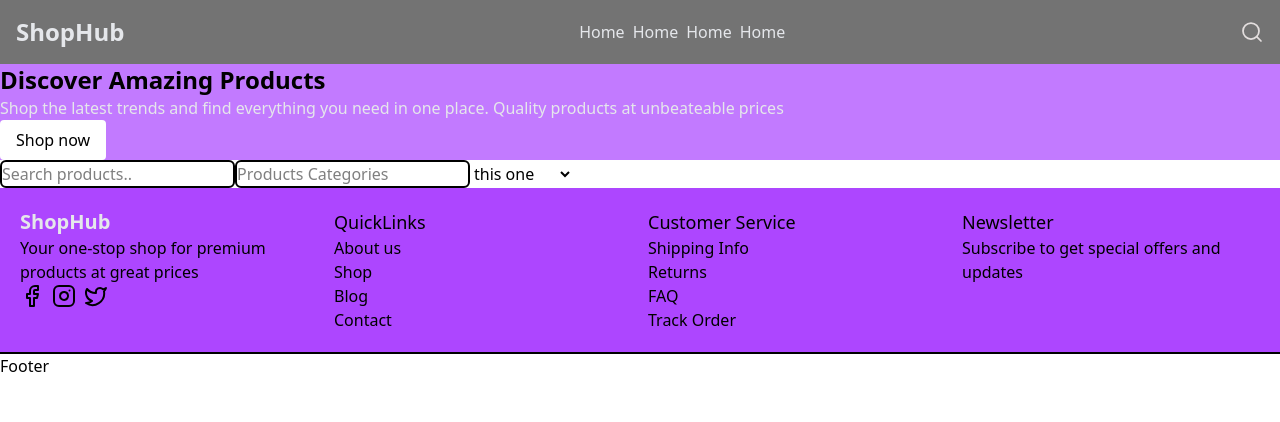
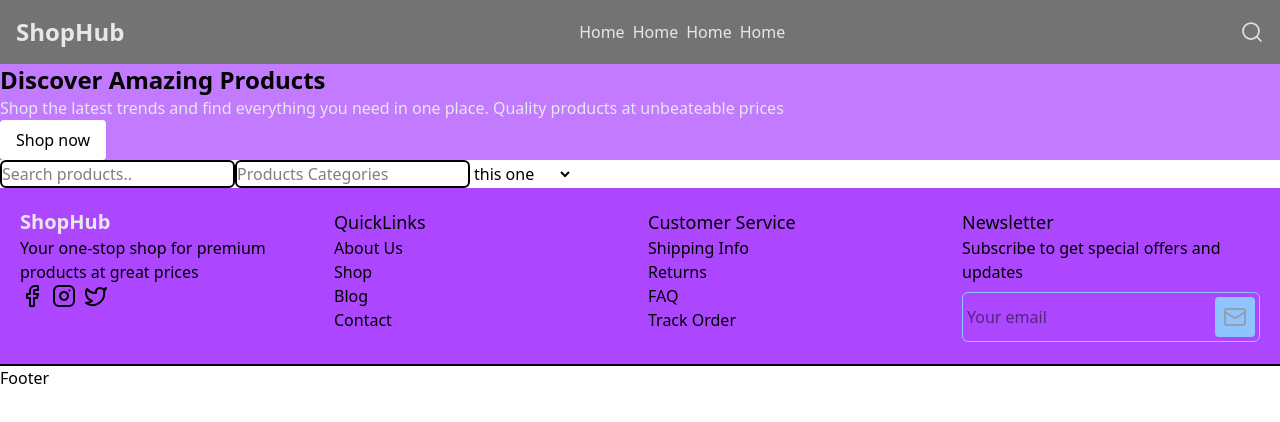
Before and after one commit to MoeHein13/Mini_Ecommerce_DashBoard, a React (Vite) app: page / in a window 1280 px wide. Shown: the top 422 px of the page. Built offline with nearby package versions, Linux system fonts and the light colour scheme.

Commit message:
defsing update on footer

```diff
--- a/src/Components/Footer.tsx
+++ b/src/Components/Footer.tsx
@@ -1,11 +1,11 @@
-import { Facebook, Instagram, Twitter } from "lucide-react";
+import { Facebook, Instagram, Twitter, Mail } from "lucide-react";
 
 const Footer = () => {
   return (
     <>
       <footer className="max-w-full bg-purple-500">
         <div className="grid  grid-cols-1 md:grid-cols-4 border-b-2 p-5 gap-4">
-          <div className="">
+          <div className="mb-3">
             <h1 className="font-semibold text-gray-200 text-xl ">ShopHub</h1>
             <p>Your one-stop shop for premium products at great prices</p>
             <div className="flex items-center justify-start gap-2">
@@ -14,27 +14,53 @@ const Footer = () => {
               <Twitter />
             </div>
           </div>
-          <div>
+          <div className="mb-3">
             <h2 className=" font-medium  text-lg">QuickLinks</h2>
             <div className="flex flex-col ">
-              <span>About us</span>
-              <span>Shop</span>
-              <span>Blog</span>
-              <span>Contact</span>
+              <span className="hover:cursor-pointer hover:font-semibold">
+                About Us
+              </span>
+              <span className="hover:cursor-pointer hover:font-semibold">
+                Shop
+              </span>
+              <span className="hover:cursor-pointer hover:font-semibold">
+                Blog
+              </span>
+              <span className="hover:cursor-pointer hover:font-semibold">
+                Contact
+              </span>
             </div>
           </div>
-          <div>
+          <div className="">
             <h2 className=" font-medium  text-lg">Customer Service</h2>
             <div className="flex flex-col ">
-              <span>Shipping Info</span>
-              <span>Returns</span>
-              <span>FAQ</span>
-              <span>Track Order</span>
+              <span className="hover:cursor-pointer hover:font-semibold">
+                Shipping Info
+              </span>
+              <span className="hover:cursor-pointer hover:font-semibold">
+                Returns
+              </span>
+              <span className="hover:cursor-pointer hover:font-semibold">
+                FAQ
+              </span>
+              <span className="hover:cursor-pointer hover:font-semibold">
+                Track Order
+              </span>
             </div>
           </div>
-          <div>
+          <div className="">
             <h2 className="font-medium text-lg">Newsletter</h2>
             <p>Subscribe to get special offers and updates</p>
+            <div className="border-blue-300 border-1 rounded-md p-1 flex justify-between items-center mt-2">
+              <input
+                type="text"
+                placeholder="Your email"
+                className="border-none flex-1 outline-0"
+              />
+              <div className="bg-blue-300 p-2 rounded">
+                <Mail color="#949ead" />
+              </div>
+            </div>
           </div>
         </div>
       </footer>
```
